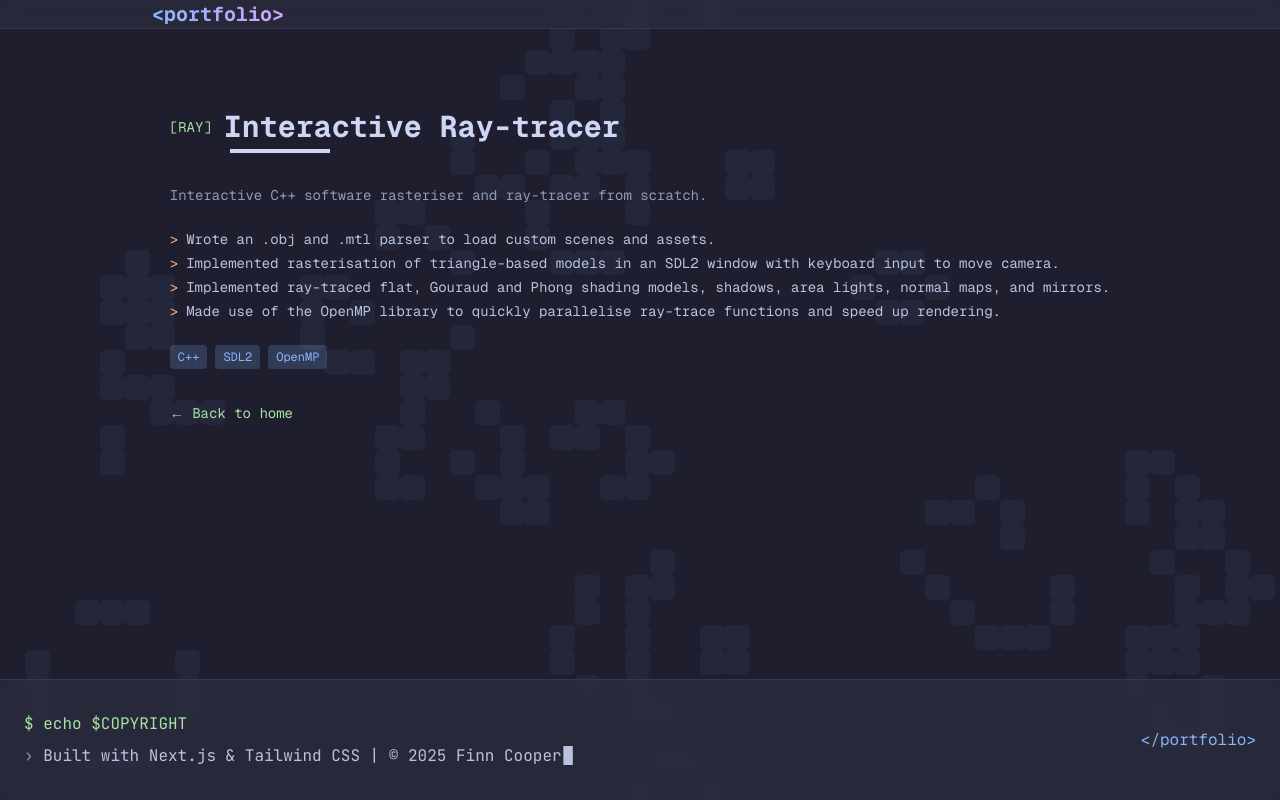
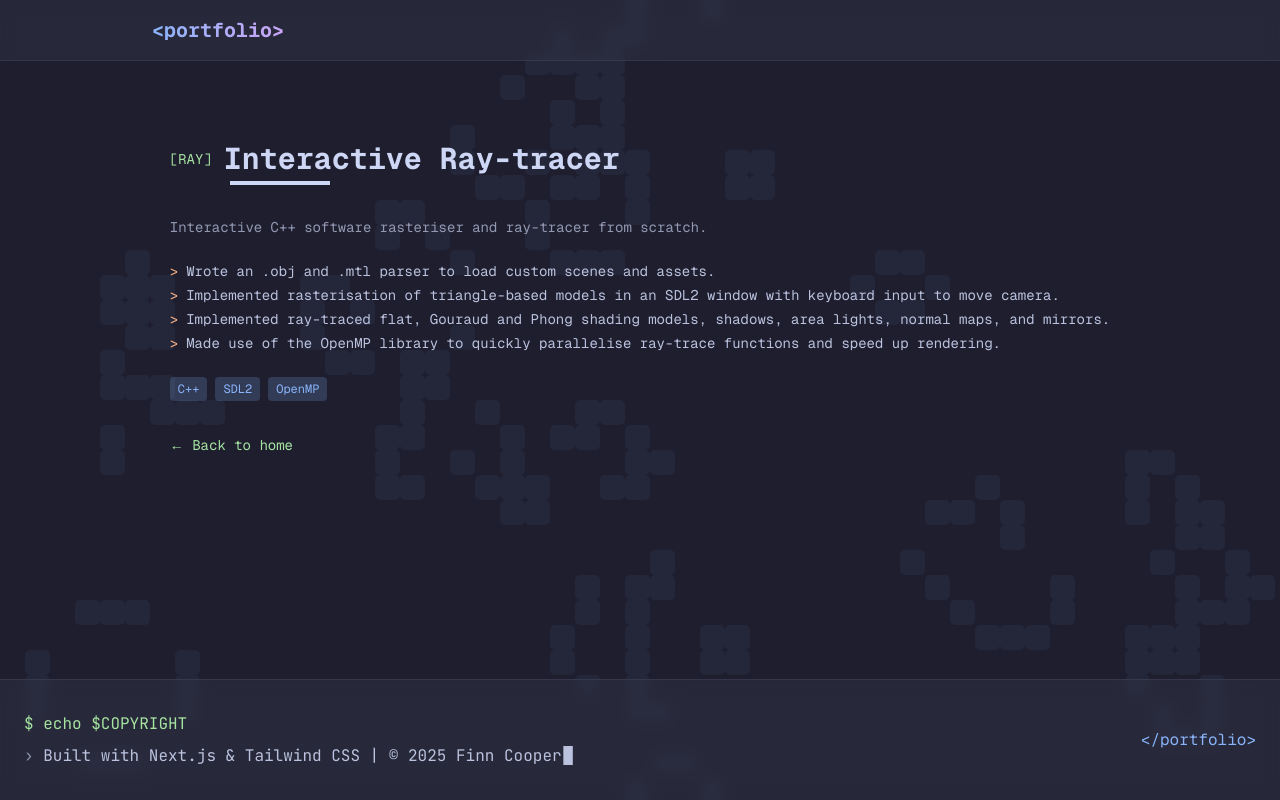
Before and after one commit to sd22404/portfolio, a Next.js app: page /portfolio/projects/cpp-rasteriser-raytracer in a window 1280 px wide. Built offline with nearby package versions, Linux system fonts and the light colour scheme.

Commit message:
minor header adjustment

```diff
--- a/app/components/Awards.tsx
+++ b/app/components/Awards.tsx
@@ -14,7 +14,7 @@ export default function Awards() {
                 <Award name="People's Choice" description="CSS GameJam 2024" svg="M12 21.35l-1.45-1.32C5.4 15.36 2 12.28 2 8.5 2 6 4 4 6.5 4c1.74 0 3.41 1.01 4.22 2.44C11.09 5.01 12.76 4 14.5 4 17 4 19 6 19 8.5c0 3.78-3.4 6.86-8.55 11.54L12 21.35z" />
 
                 {/** Medal (simple circle) */}
-                <Award name="Duke of Edinburgh's Silver Award" description="Gold in Progress" svg="M12 2a10 10 0 1 1 0 20 10 10 0 0 1 0-20z" />
+                <Award name="Duke of Edinburgh Silver" description="Gold in Progress" svg="M12 2a10 10 0 1 1 0 20 10 10 0 0 1 0-20z" />
 
                 {/** Shield icon */}
                 <Award name="Karate 2nd Kyu" description="Brown Belt" svg="M12 2l8 4v6c0 5-3.58 9.36-8 10-4.42-.64-8-5-8-10V6l8-4z" />
--- a/app/components/Header.tsx
+++ b/app/components/Header.tsx
@@ -15,7 +15,7 @@ export default function Header({ links = [] as LinkItem[] }) {
                     <Link
                         variant="underline"
                         href="/#"
-                        className="font-mono text-xl font-bold bg-gradient-to-r from-accent to-accent-secondary bg-clip-text text-transparent text-nowrap transition-all duration-300 hover:scale-105"
+                        className="h-15 inline-flex items-center font-mono text-xl font-bold bg-gradient-to-r from-accent to-accent-secondary bg-clip-text text-transparent text-nowrap transition-all duration-300 hover:scale-105"
                     >
                         &lt;portfolio&gt;
                     </Link>
--- a/app/components/Projects.tsx
+++ b/app/components/Projects.tsx
@@ -38,7 +38,7 @@ export const projects: Project[] = [
   {
     slug: "livestock-management-app",
     ticker: "LMA",
-    title: "Livestock Management App",
+    title: "Livestock Management",
     description: "A comprehensive livestock management web app made using React and Spring Boot for a local city farm.",
     content: [
       `Collaborated on a GitHub repository; made use of branches, created and reviewed PRs.`,
@@ -51,7 +51,7 @@ export const projects: Project[] = [
   {
     slug: "distributed-game-of-life",
     ticker: "GOL",
-    title: "Distributed Game of Life",
+    title: "GoLang Game of Life",
     description: "A simulation of Conway’s Game of Life written in Go and distributed among AWS workers.",
     content: [
       `Parallelised a serial implementation of GoL using Go channels, synchronising the threads at each turn cycle.`,
```
